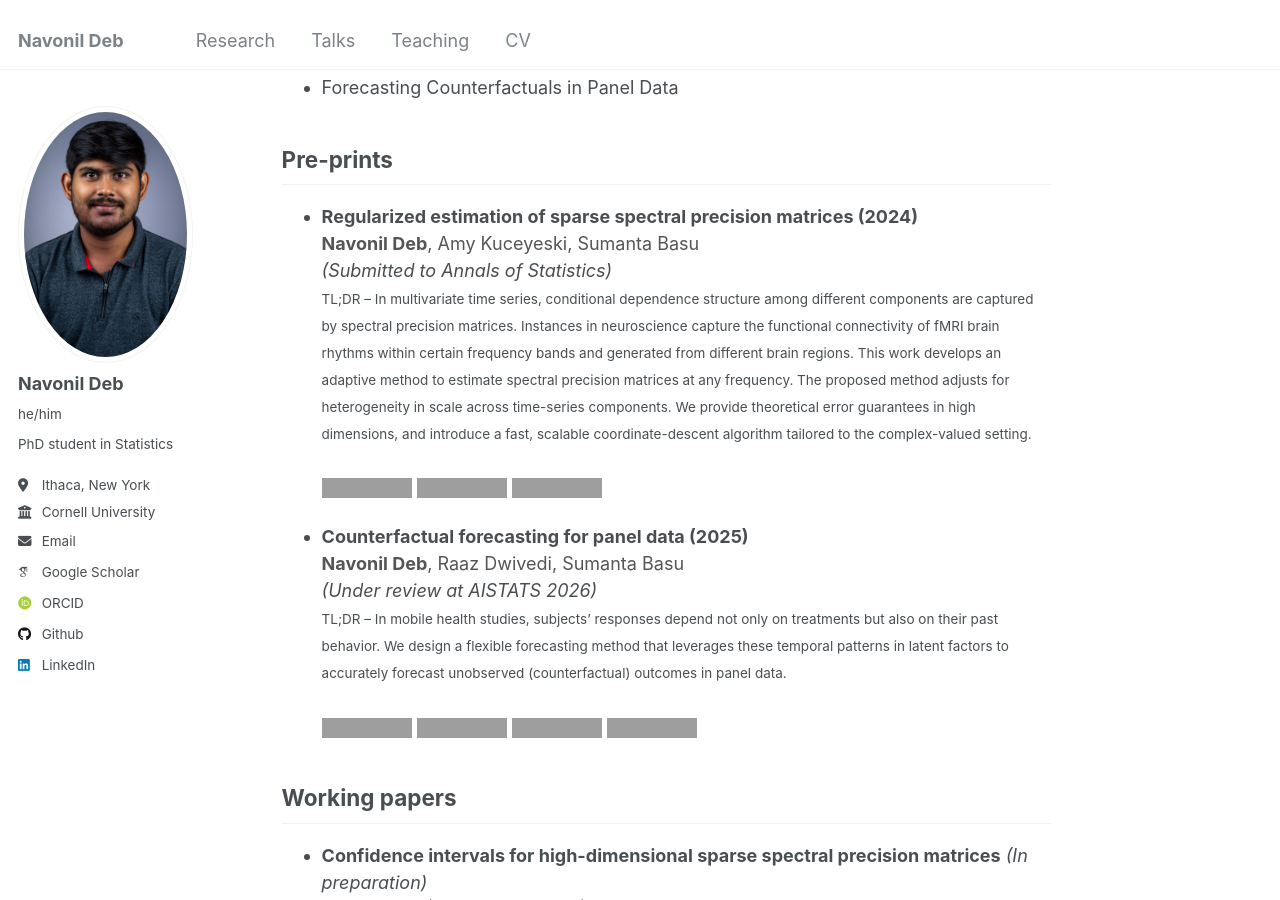
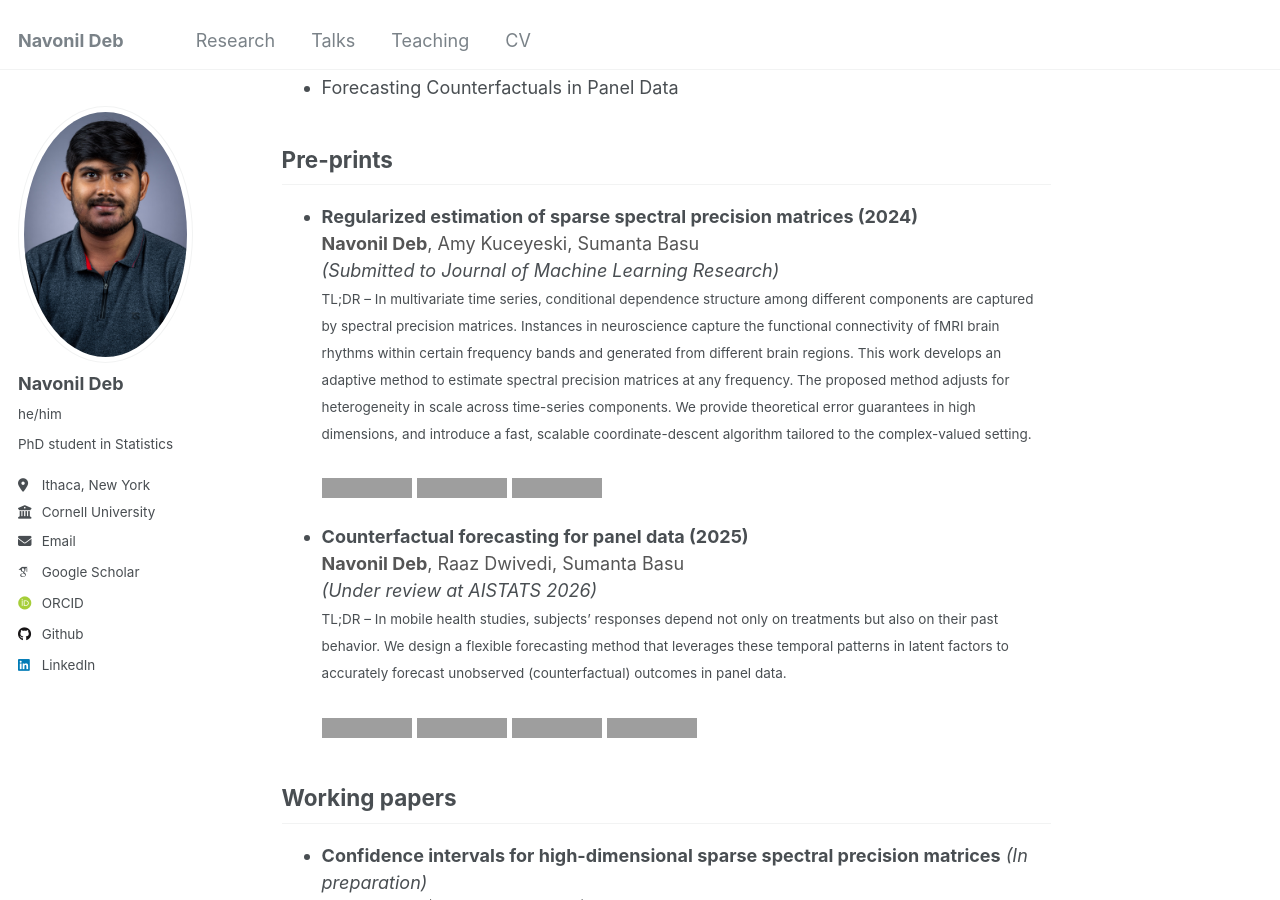
Before and after one commit to navonildeb/navonildeb.github.io, a Jekyll site: the page built from _publications/publications.md, in a window 1280 px wide and 900 px high, scrolled down 339 px, cut to the strip 0-900 px from the top of the window. Built offline with Jekyll 4.4.1, drawn with Linux system fonts in a browser that asks for light colours; some web fonts are replaced; grey boxes are pictures that could not be loaded.

Commit message:
Update publications.md

```diff
--- a/_publications/publications.md
+++ b/_publications/publications.md
@@ -17,7 +17,7 @@ hide_title: false
 
 * <span style="font-weight:bold">Regularized estimation of sparse spectral precision matrices (2024)</span><br>
   <span style="color:#555"> **Navonil Deb**, Amy Kuceyeski, Sumanta Basu</span><br>
-  <em>(Submitted to Annals of Statistics)</em><br>
+  <em>(Submitted to Journal of Machine Learning Research)</em><br>
   <small>
   TL;DR – In multivariate time series, conditional dependence structure among different components are captured by spectral precision matrices. Instances in neuroscience capture the functional connectivity of fMRI brain rhythms within certain frequency bands and generated from different brain regions. This work develops an adaptive method to estimate spectral precision matrices at any frequency. The proposed method adjusts for heterogeneity in scale across time-series components. We provide theoretical error guarantees in high dimensions, and introduce a fast, scalable coordinate-descent algorithm tailored to the complex-valued setting.
   </small><br><br>
```
